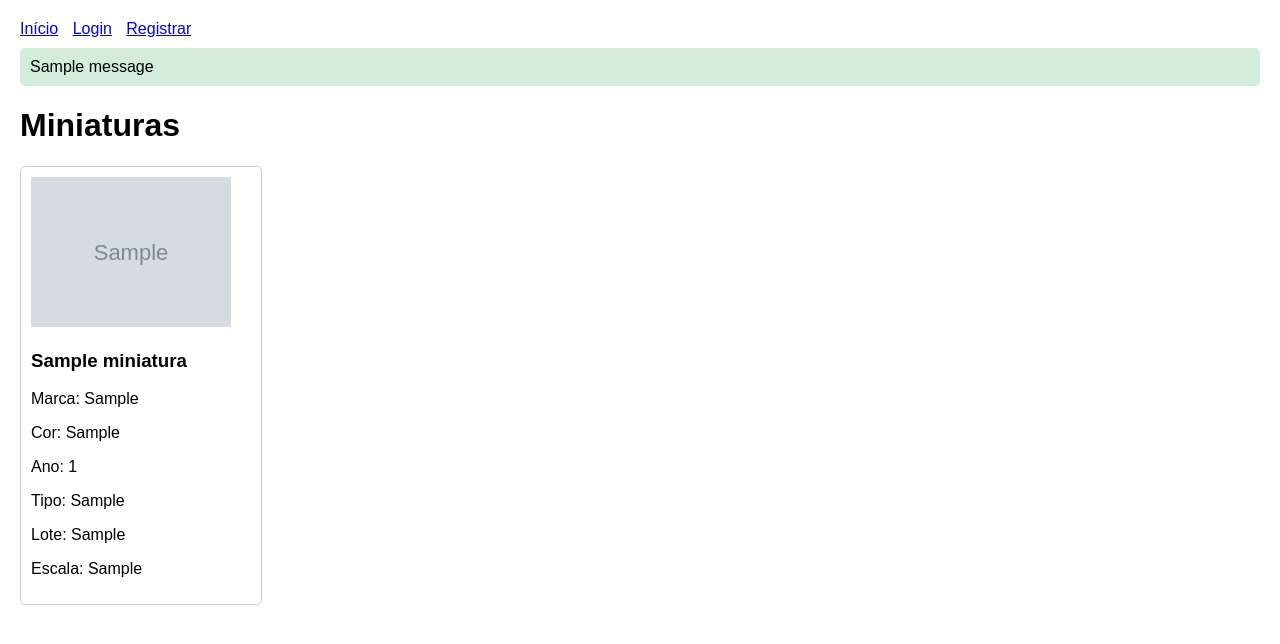
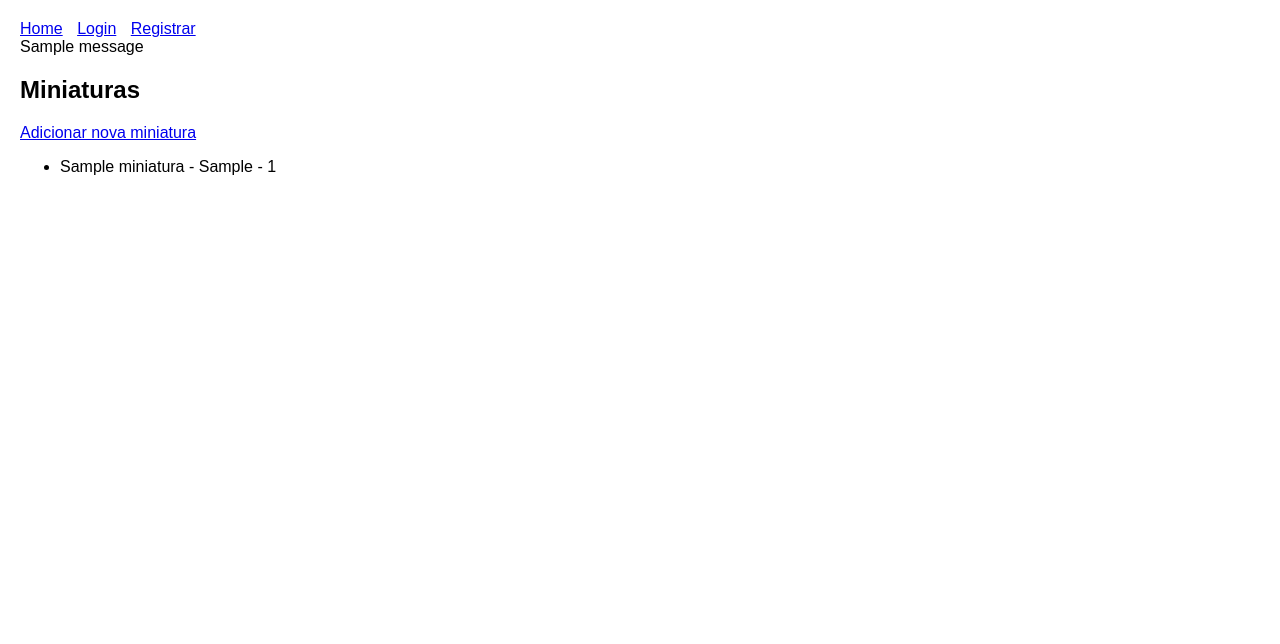
Before and after one commit to everaldodisco/minipedia, a Flask app: page / in a window 1280 px wide. Shown: the top 644 px of the page. Run offline with Flask 3, Linux system fonts and the light colour scheme; tables that the repository leaves empty hold one stand-in row (values such as "Sample post"); grey boxes marked "Sample" are stand-in pictures; one stand-in notice (Sample message) is shown.

Commit message:
Atualização: prevenção de duplicatas na coleção e ajustes PostgreSQL

```diff
--- a/app.py
+++ b/app.py
@@ -1,22 +1,24 @@
 from flask import Flask, render_template, redirect, url_for, request, flash
 from flask_sqlalchemy import SQLAlchemy
-from flask_login import LoginManager, UserMixin, login_user, logout_user, login_required, current_user
+from flask_login import LoginManager, UserMixin, login_user, login_required, logout_user, current_user
 import os
 
 app = Flask(__name__)
-app.config['SECRET_KEY'] = 'minipedia-secret-key'
-app.config['SQLALCHEMY_DATABASE_URI'] = os.getenv("DATABASE_URL", "sqlite:///minipedia.db").replace("postgres://", "postgresql://")
+app.config['SECRET_KEY'] = 'supersecretkey'
+
+# Configuração somente para PostgreSQL
+app.config['SQLALCHEMY_DATABASE_URI'] = os.getenv("DATABASE_URL")
 app.config['SQLALCHEMY_TRACK_MODIFICATIONS'] = False
 
 db = SQLAlchemy(app)
 login_manager = LoginManager(app)
-login_manager.login_view = "login"
+login_manager.login_view = 'login'
 
-class User(db.Model, UserMixin):
+class User(UserMixin, db.Model):
     id = db.Column(db.Integer, primary_key=True)
     username = db.Column(db.String(150), unique=True, nullable=False)
     password = db.Column(db.String(150), nullable=False)
-    colecao = db.relationship("Colecao", backref="usuario", lazy=True)
+    colecoes = db.relationship('Colecao', backref='owner', lazy=True)
 
 class Miniatura(db.Model):
     id = db.Column(db.Integer, primary_key=True)
@@ -25,89 +27,101 @@ class Miniatura(db.Model):
     cor = db.Column(db.String(50), nullable=False)
     ano = db.Column(db.Integer, nullable=False)
     tipo = db.Column(db.String(100), nullable=False)
-    lote = db.Column(db.String(50), nullable=False)
+    lote = db.Column(db.String(100), nullable=False)
     escala = db.Column(db.String(50), nullable=False)
     url_foto = db.Column(db.String(300))
 
 class Colecao(db.Model):
     id = db.Column(db.Integer, primary_key=True)
-    user_id = db.Column(db.Integer, db.ForeignKey("user.id"), nullable=False)
-    miniatura_id = db.Column(db.Integer, db.ForeignKey("miniatura.id"), nullable=False)
-    miniatura = db.relationship("Miniatura")
+    user_id = db.Column(db.Integer, db.ForeignKey('user.id'), nullable=False)
+    miniatura_id = db.Column(db.Integer, db.ForeignKey('miniatura.id'), nullable=False)
+    miniatura = db.relationship('Miniatura')
 
 @login_manager.user_loader
 def load_user(user_id):
     return User.query.get(int(user_id))
 
-@app.before_request
-def create_tables():
-    db.create_all()
-
-@app.route("/")
+@app.route('/')
 def index():
     miniaturas = Miniatura.query.all()
-    return render_template("index.html", miniaturas=miniaturas)
+    return render_template('index.html', miniaturas=miniaturas)
 
-@app.route("/add", methods=["GET", "POST"])
+@app.route('/register', methods=['GET', 'POST'])
+def register():
+    if request.method == 'POST':
+        username = request.form['username']
+        password = request.form['password']
+        if User.query.filter_by(username=username).first():
+            flash('Usuário já existe!', 'danger')
+        else:
+            user = User(username=username, password=password)
+            db.session.add(user)
+            db.session.commit()
+            flash('Usuário registrado com sucesso!', 'success')
+            return redirect(url_for('login'))
+    return render_template('register.html')
+
+@app.route('/login', methods=['GET', 'POST'])
+def login():
+    if request.method == 'POST':
+        username = request.form['username']
+        password = request.form['password']
+        user = User.query.filter_by(username=username, password=password).first()
+        if user:
+            login_user(user)
+            return redirect(url_for('index'))
+        else:
+            flash('Usuário ou senha inválidos', 'danger')
+    return render_template('login.html')
+
+@app.route('/logout')
+@login_required
+def logout():
+    logout_user()
+    return redirect(url_for('index'))
+
+@app.route('/add', methods=['GET', 'POST'])
 @login_required
 def add():
-    if request.method == "POST":
+    if request.method == 'POST':
         mini = Miniatura(
-            nome=request.form["nome"],
-            marca=request.form["marca"],
-            cor=request.form["cor"],
-            ano=request.form["ano"],
-            tipo=request.form["tipo"],
-            lote=request.form["lote"],
-            escala=request.form["escala"],
-            url_foto=request.form["url_foto"]
+            nome=request.form['nome'],
+            marca=request.form['marca'],
+            cor=request.form['cor'],
+            ano=request.form['ano'],
+            tipo=request.form['tipo'],
+            lote=request.form['lote'],
+            escala=request.form['escala'],
+            url_foto=request.form['url_foto']
         )
         db.session.add(mini)
         db.session.commit()
-        flash("Miniatura adicionada com sucesso!", "success")
-        return redirect(url_for("index"))
-    return render_template("add.html")
+        flash('Miniatura adicionada com sucesso!', 'success')
+        return redirect(url_for('index'))
+    return render_template('add.html')
 
-@app.route("/colecao")
+@app.route('/colecao')
 @login_required
 def colecao():
     colecao = Colecao.query.filter_by(user_id=current_user.id).all()
-    return render_template("colecao.html", colecao=colecao)
+    return render_template('colecao.html', colecao=colecao)
 
-@app.route("/add_to_colecao/<int:miniatura_id>")
+@app.route('/add_to_colecao/<int:miniatura_id>')
 @login_required
 def add_to_colecao(miniatura_id):
-    item = Colecao(user_id=current_user.id, miniatura_id=miniatura_id)
-    db.session.add(item)
-    db.session.commit()
-    flash("Miniatura adicionada à sua coleção!", "success")
-    return redirect(url_for("colecao"))
+    existente = Colecao.query.filter_by(user_id=current_user.id, miniatura_id=miniatura_id).first()
+    if existente:
+        flash('Essa miniatura já está na sua coleção!', 'warning')
+    else:
+        nova = Colecao(user_id=current_user.id, miniatura_id=miniatura_id)
+        db.session.add(nova)
+        db.session.commit()
+        flash('Miniatura adicionada à sua coleção!', 'success')
+    return redirect(url_for('colecao'))
 
-@app.route("/login", methods=["GET", "POST"])
-def login():
-    if request.method == "POST":
-        user = User.query.filter_by(username=request.form["username"]).first()
-        if user and user.password == request.form["password"]:
-            login_user(user)
-            return redirect(url_for("index"))
-        flash("Usuário ou senha incorretos", "danger")
-    return render_template("login.html")
-
-@app.route("/logout")
-@login_required
-def logout():
-    logout_user()
-    return redirect(url_for("index"))
-
-@app.route("/register", methods=["GET", "POST"])
-def register():
-    if request.method == "POST":
-        user = User(username=request.form["username"], password=request.form["password"])
-        db.session.add(user)
-        db.session.commit()
-        flash("Usuário registrado com sucesso!", "success")
-        return redirect(url_for("login"))
-    return render_template("register.html")
+with app.app_context():
+    db.create_all()
 
 if __name__ == "__main__":
-    app.run(debug=True)
+    from waitress import serve
+    serve(app, host="0.0.0.0", port=int(os.environ.get("PORT", 5000)))
--- a/templates/base.html
+++ b/templates/base.html
@@ -1,15 +1,14 @@
-<!DOCTYPE html>
+<!doctype html>
 <html lang="pt-br">
 <head>
-    <meta charset="UTF-8">
+  <meta charset="utf-8">
   <title>Minipedia</title>
   <link rel="stylesheet" href="{{ url_for('static', filename='css/style.css') }}">
 </head>
 <body>
   <nav>
-        <a href="{{ url_for('index') }}">Início</a>
+    <a href="{{ url_for('index') }}">Home</a>
     {% if current_user.is_authenticated %}
-            <a href="{{ url_for('add') }}">Cadastrar Miniatura</a>
       <a href="{{ url_for('colecao') }}">Minha Coleção</a>
       <a href="{{ url_for('logout') }}">Sair</a>
     {% else %}
@@ -21,7 +20,7 @@
     {% with messages = get_flashed_messages(with_categories=true) %}
       {% if messages %}
         {% for category, message in messages %}
-              <div class="flash {{ category }}">{{ message }}</div>
+          <div class="alert alert-{{ category }}">{{ message }}</div>
         {% endfor %}
       {% endif %}
     {% endwith %}
--- a/templates/index.html
+++ b/templates/index.html
@@ -1,21 +1,14 @@
 {% extends 'base.html' %}
 {% block content %}
-<h1>Miniaturas</h1>
-<div class="grid">
-  {% for mini in miniaturas %}
-    <div class="card">
-        <img src="{{ mini.url_foto }}" alt="{{ mini.nome }}" width="200">
-        <h3>{{ mini.nome }}</h3>
-        <p>Marca: {{ mini.marca }}</p>
-        <p>Cor: {{ mini.cor }}</p>
-        <p>Ano: {{ mini.ano }}</p>
-        <p>Tipo: {{ mini.tipo }}</p>
-        <p>Lote: {{ mini.lote }}</p>
-        <p>Escala: {{ mini.escala }}</p>
-        {% if current_user.is_authenticated %}
-            <a href="{{ url_for('add_to_colecao', miniatura_id=mini.id) }}">Adicionar à Coleção</a>
-        {% endif %}
-    </div>
-  {% endfor %}
-</div>
+<h2>Miniaturas</h2>
+<a href="{{ url_for('add') }}">Adicionar nova miniatura</a>
+<ul>
+{% for mini in miniaturas %}
+  <li>{{ mini.nome }} - {{ mini.marca }} - {{ mini.ano }}
+      {% if current_user.is_authenticated %}
+        <a href="{{ url_for('add_to_colecao', miniatura_id=mini.id) }}">[Adicionar à coleção]</a>
+      {% endif %}
+  </li>
+{% endfor %}
+</ul>
 {% endblock %}
```
Also changed, not shown: 1 other file. Lines whose indentation alone changed are shown as unchanged.
